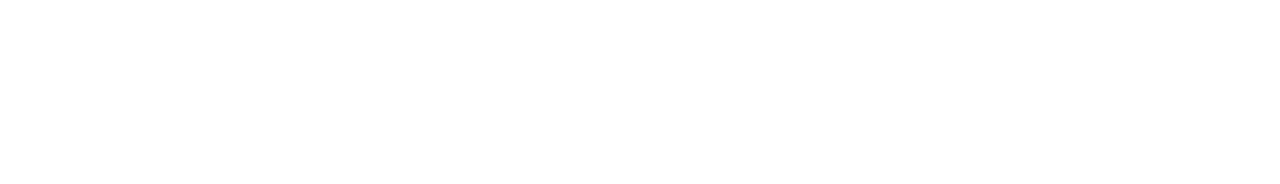
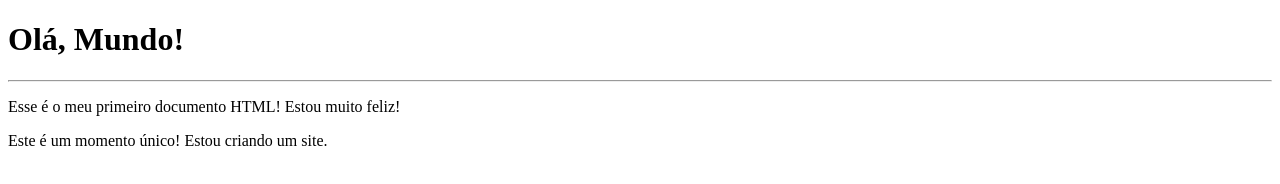
Before and after one commit to geovannagco/curso-em-video-html-css, a plain HTML site: page html-css/ex001/index.html in a window 1280 px wide. Drawn offline with Linux system fonts and the light colour scheme.

Commit message:
add exerc001

```diff
--- a/html-css/ex001/index.html
+++ b/html-css/ex001/index.html
@@ -4,7 +4,15 @@
     <meta charset="UTF-8" />
     <meta http-equiv="X-UA-Compatible" content="IE=edge" />
     <meta name="viewport" content="width=device-width, initial-scale=1.0" />
-    <title>Document</title>
+    <title>Meu primeiro exercício</title>
   </head>
-  <body></body>
+  <body>
+    <h1>Olá, Mundo!</h1>
+
+    <hr />
+
+    <p>Esse é o meu primeiro documento HTML! Estou muito feliz!</p>
+
+    <p>Este é um momento único! Estou criando um site.</p>
+  </body>
 </html>
```
